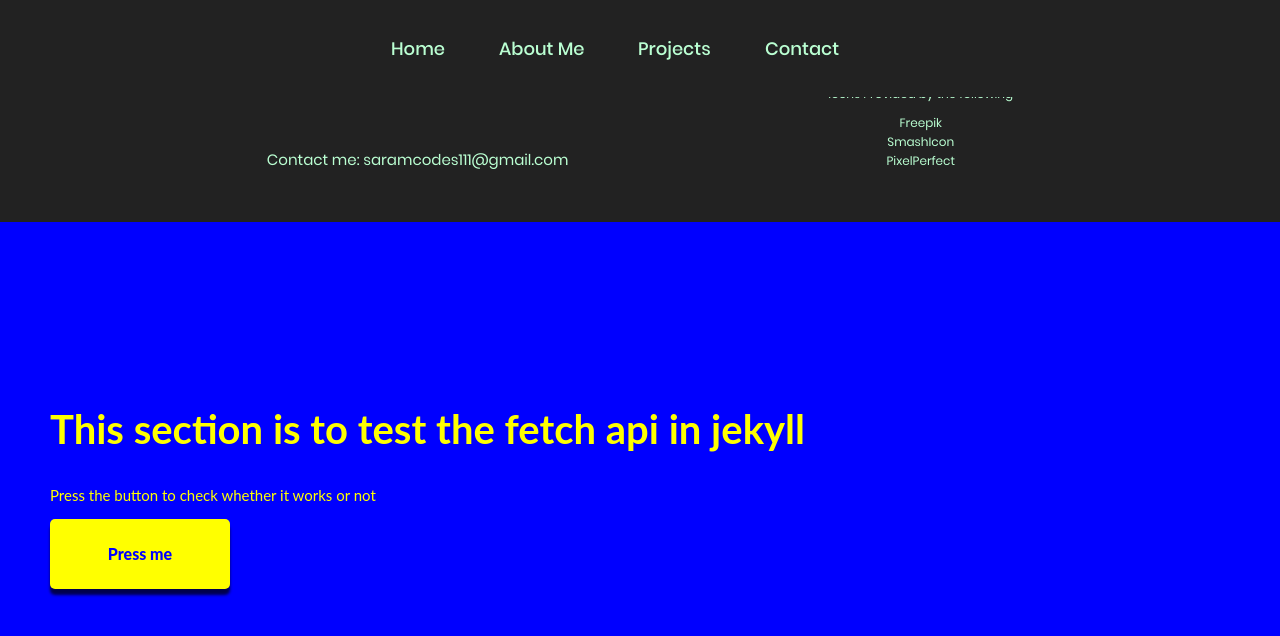
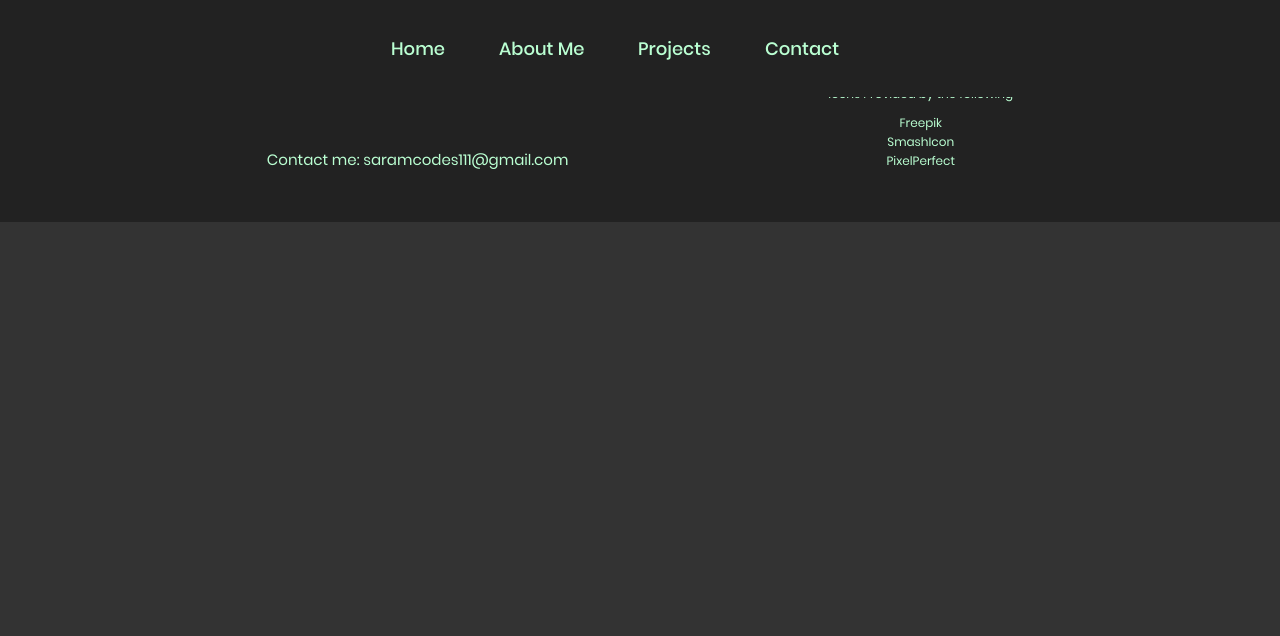
Before and after one commit to SaramCodes/SaramCodes.github.io, a Jekyll site: the page built from index.html, in a window 1280 px wide and 900 px high, scrolled down 5880 px. Shown: the top 636 px of the window. Built offline with Jekyll 4.4.1, drawn with Linux system fonts in a browser that asks for light colours; after the commit the page ends 6102 px from its top, so only the background shows below that.

Commit message:
removed fetch

```diff
--- a/_includes/fetch.html
+++ /dev/null
@@ -1,6 +0,0 @@
-<div class="fetch">
-    <h2>This section is to test the fetch api in jekyll</h2>
-    <p>Press the button to check whether it works or not</p>
-    <div class="fetch-start" data-kind="work">Press me</div>
-    <div class="fetch-data"></div>
-</div>
--- a/_layouts/default.html
+++ b/_layouts/default.html
@@ -32,7 +32,6 @@
   {{content}}
   <!-- Developed By Saram Iqbal -->
   {% include footer.html %}
-  {% include fetch.html %}
   <!-- Developed By Saram Iqbal -->
 
 
--- a/_sass/fetch.sass
+++ /dev/null
@@ -1,81 +0,0 @@
-.fetch
-    height: 1000px
-    width: 100vw
-    background: blue
-    padding: 150px 0 0 50px
-
-    h2
-        font-size: 40px
-        font-family: lato, sans-serif
-        font-weight: 700
-        color: yellow
-
-    p
-        font-size: 15px
-        font-family: lato, sans-serif
-        font-weight: 400
-        color: yellow
-
-.fetch-start
-    height: 70px
-    width: 180px
-    background: yellow
-    color: blue
-    text-align: center
-    line-height: 70px
-    font-family: lato, sans-serif
-    font-weight: 800
-    border-radius: 5px
-    transform: translateY(0px)
-    box-shadow: 0 6px 3px 0 rgba(0,0,0,0.7)
-    transition-duration: 0.3s
-    &:hover
-        transform: translateY(4px)
-        box-shadow: 0 2px 3px 0 rgba(0,0,0,0.7)
-        cursor: pointer
-.fetch-data
-    height: 500px
-    width: 100%
-    background: blue
-    margin-top: 50px
-
-.loading-port
-    height: 90%
-    width: 90%
-    background: blue
-    display: flex
-    align-items: center
-    align-content: center
-    flex-wrap: wrap
-    justify-content: center
-
-    p
-        flex-basis: 100%
-        text-align: center
-        font-size: 25px
-        color: yellow
-        font-weight: 800
-        margin-bottom: 20px
-
-    div
-        height: 50px
-        margin: 0 2px 0 2px
-        flex-basis: 15px
-        position: relative
-        border-radius: 10px
-        background: yellow
-        animation: load 1s ease 0s infinite forwards
-        &:nth-child(2)
-            animation-delay: 0.2s
-        &:nth-child(3)
-            animation-delay: 0.4s
-        &:nth-child(4)
-            animation-delay: 0.6s
-
-@keyframes load
-    0%
-        top: -10px
-    50%
-        top: 15px
-    100%
-        top: -10px
--- a/assets/css/main.sass
+++ b/assets/css/main.sass
@@ -60,7 +60,6 @@ $baseurl: "{{ site.baseurl }}"
 @import contact
 @import thatsall
 @import footer
-@import fetch
 
 html
   overflow-x: hidden
--- a/assets/js/main.js
+++ b/assets/js/main.js
@@ -61,41 +61,3 @@ $(function () {
         }
     });
 });
-
-
-const fetchAddTo = document.querySelector('.fetch-data');
-const fetcher = document.querySelector('.fetch-start');
-fetcher.addEventListener("click", callData);
-
-function callData() {
-
-    fetchAddTo.innerHTML = `
-    <div class="loading-port"><p>Loading</p>
-    <div></div>
-    <div></div>
-    <div></div>
-    <div></div>
-    </div>
-    `
-
-
-    let url = this.dataset.kind;
-    url = url.toLowerCase();
-    url = url.replace(/\s/g, "-");
-    url = "assets/work/" + url + ".json";
-
-    fetch(url)
-        .then(response => response.json())
-        .then(result => {
-            fetchAddTo.innerHTML = `
-            <p> ${result.name} </p>
-            <p> ${result.hobby} </p>
-            <p> ${result.age} </p>
-        `
-        })
-        .catch(err => {
-            fetchAddTo.innerHTML = `
-            <p> Sorry, following error occured. ${err} </p>
-        `
-        })
-}
--- a/assets/work/work.json
+++ /dev/null
@@ -1,5 +0,0 @@
-{
-    "name": "Saram Iqbal",
-    "hobby": "weliyan",
-    "age": 21
-}
```
